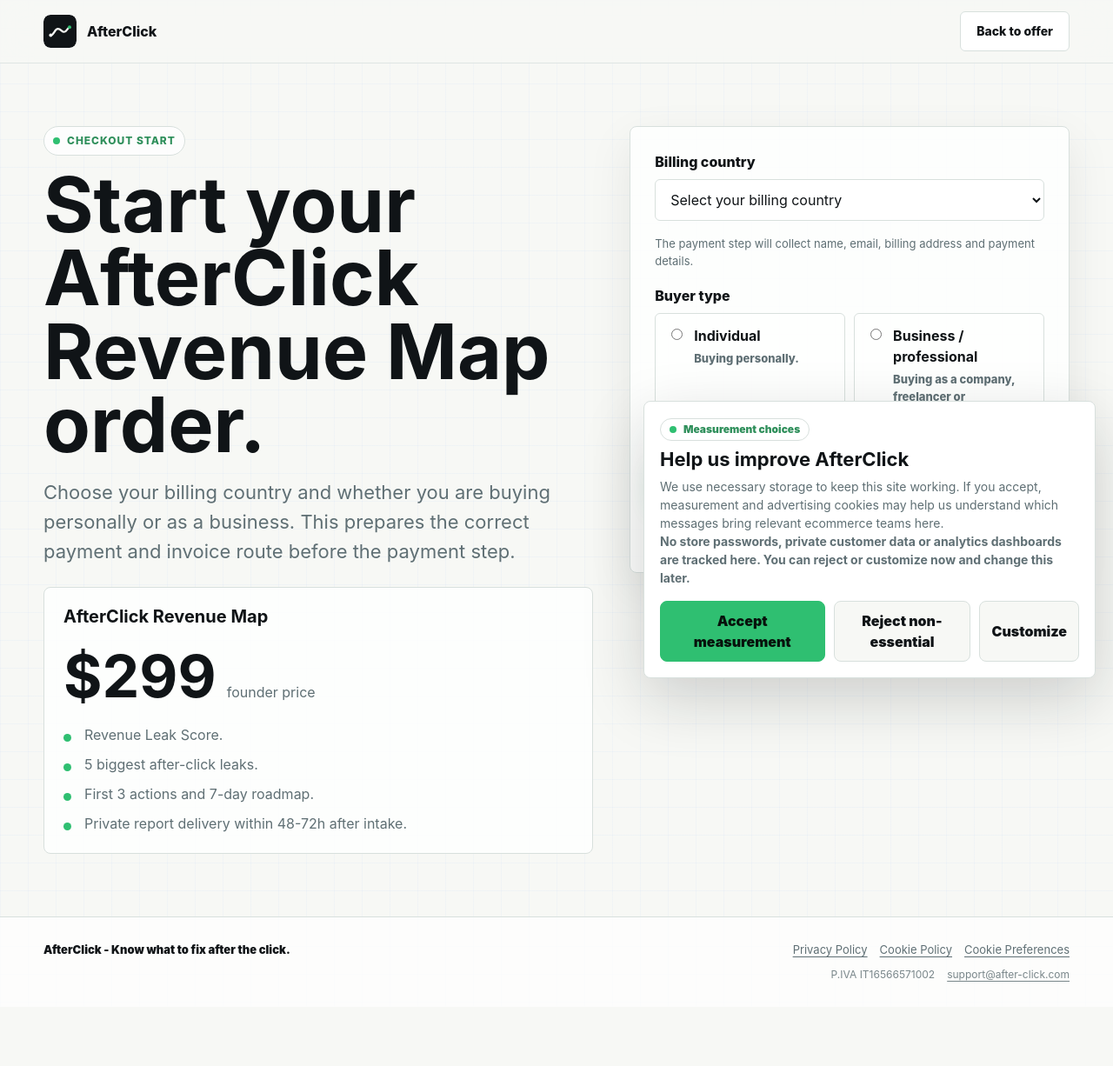
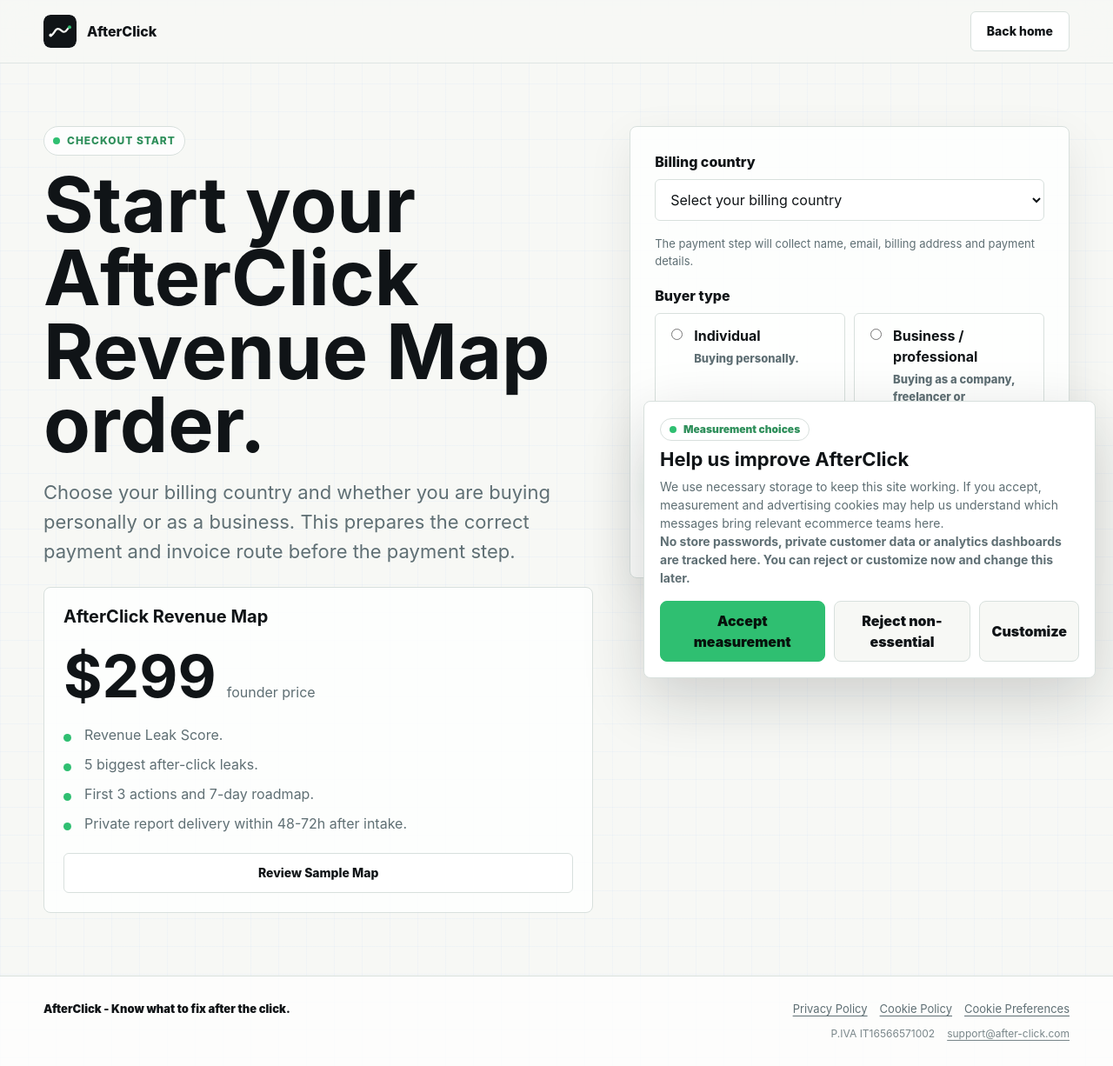
Before and after one commit to sprintagency-it/after-click, a website: page checkout/start/index.html in a window 1280 px wide. Shown: the whole page at 87% size. Before the commit the page ends 1158 px from the top, so only its background shows below. Drawn offline with Linux system fonts and the light colour scheme.

Commit message:
Polish checkout start page

```diff
--- a/assets/brand-tokens.css
+++ b/assets/brand-tokens.css
@@ -391,6 +391,14 @@
   padding: 28px;
 }
 
+.checkout-card-actions {
+  margin-top: 22px;
+}
+
+.checkout-card-actions .button {
+  width: 100%;
+}
+
 .field {
   margin-bottom: 18px;
 }
@@ -520,6 +528,10 @@
   margin-top: 4px;
 }
 
+.fine-print.checkout-payment-note {
+  margin-top: 22px;
+}
+
 .panel > :last-child,
 .card > :last-child,
 .result-box > :last-child,
--- a/checkout/start/index.html
+++ b/checkout/start/index.html
@@ -34,7 +34,7 @@
           <span>AfterClick</span>
         </a>
         <div class="nav-links">
-          <a class="button secondary" href="../../index.html#pricing">Back to offer</a>
+          <a class="button secondary" href="../../index.html">Back home</a>
         </div>
       </nav>
     </header>
@@ -54,6 +54,9 @@
               <li>First 3 actions and 7-day roadmap.</li>
               <li>Private report delivery within 48-72h after intake.</li>
             </ul>
+            <div class="checkout-card-actions">
+              <a class="button secondary" href="../../sample-map/">Review Sample Map</a>
+            </div>
           </div>
         </section>
 
@@ -118,7 +121,7 @@
             <div id="invoiceNote" class="result-box" hidden></div>
             <button class="button primary" type="submit">Continue to payment</button>
           </form>
-          <p class="fine-print">Every paid order will use the billing details entered during the secure Stripe payment step for invoice records.</p>
+          <p class="fine-print checkout-payment-note">Every paid order will use the billing details entered during the secure Stripe payment step for invoice records.</p>
         </section>
       </div>
     </main>
```
